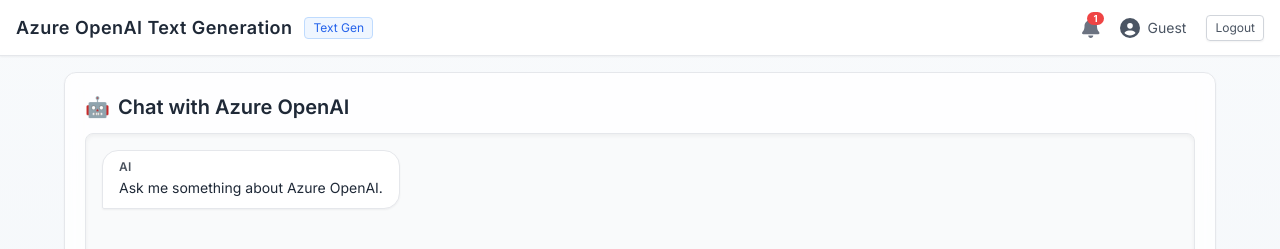
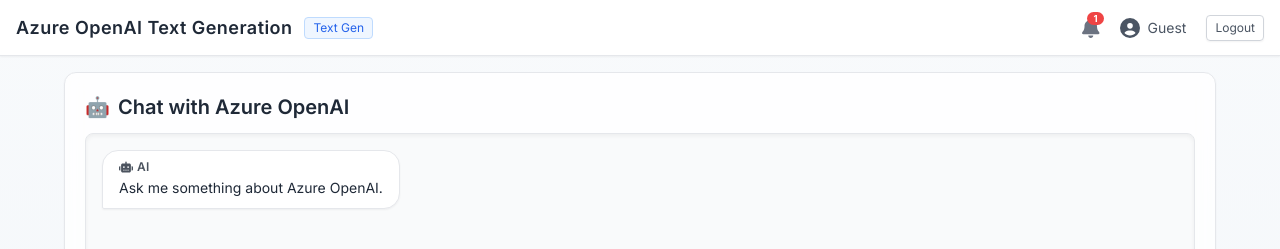
Before and after one commit to Swamy-s-Tech-Skills-Academy-AI-ML-Data/flask-react-aoai-completions, a React (Vite) app in the folder src/frontend/: page / in a window 1280 px wide. Shown: the top 249 px of the page. Built offline with nearby package versions, Linux system fonts and the light colour scheme; no server answers.

Commit message:
Enhance Chat component styling: add user/AI icons and improve message background colors for better visual distinction

```diff
--- a/src/frontend/src/components/Chat.tsx
+++ b/src/frontend/src/components/Chat.tsx
@@ -1,4 +1,6 @@
 import { useEffect, useRef, useState } from "react";
+import { FontAwesomeIcon } from '@fortawesome/react-fontawesome';
+import { faUser, faRobot } from '@fortawesome/free-solid-svg-icons';
 import { fetchAIResponse } from "../services/api";
 
 interface Message { role: 'user' | 'assistant'; content: string; timestamp: number }
@@ -64,13 +66,14 @@
                         >
                             <div
                                 className={`max-w-[85%] md:max-w-[70%] px-4 py-2 rounded-2xl shadow-sm whitespace-pre-wrap break-words leading-relaxed text-sm border transition-colors ${isUser
-                                    ? 'bg-blue-600 text-white border-blue-500 rounded-br-sm'
-                                    : 'bg-white text-gray-800 border-gray-200 rounded-bl-sm'}
+                                    ? 'bg-blue-100 text-blue-900 border-blue-300 rounded-br-sm hover:bg-blue-50'
+                                    : 'bg-white text-gray-800 border-gray-200 rounded-bl-sm hover:bg-gray-50'}
                             hover:shadow`}
                                 title={`Sent at ${formatTimestamp(m.timestamp)}`}
                             >
-                                <div className="font-semibold mb-0.5 text-xs opacity-80 tracking-wide">
-                                    {isUser ? 'You' : 'AI'}
+                                <div className="font-semibold mb-0.5 text-xs opacity-80 tracking-wide flex items-center gap-1">
+                                    <FontAwesomeIcon icon={isUser ? faUser : faRobot} className="h-3.5 w-3.5" aria-hidden="true" />
+                                    <span>{isUser ? 'You' : 'AI'}</span>
                                 </div>
                                 <div>{m.content}</div>
                             </div>
```
